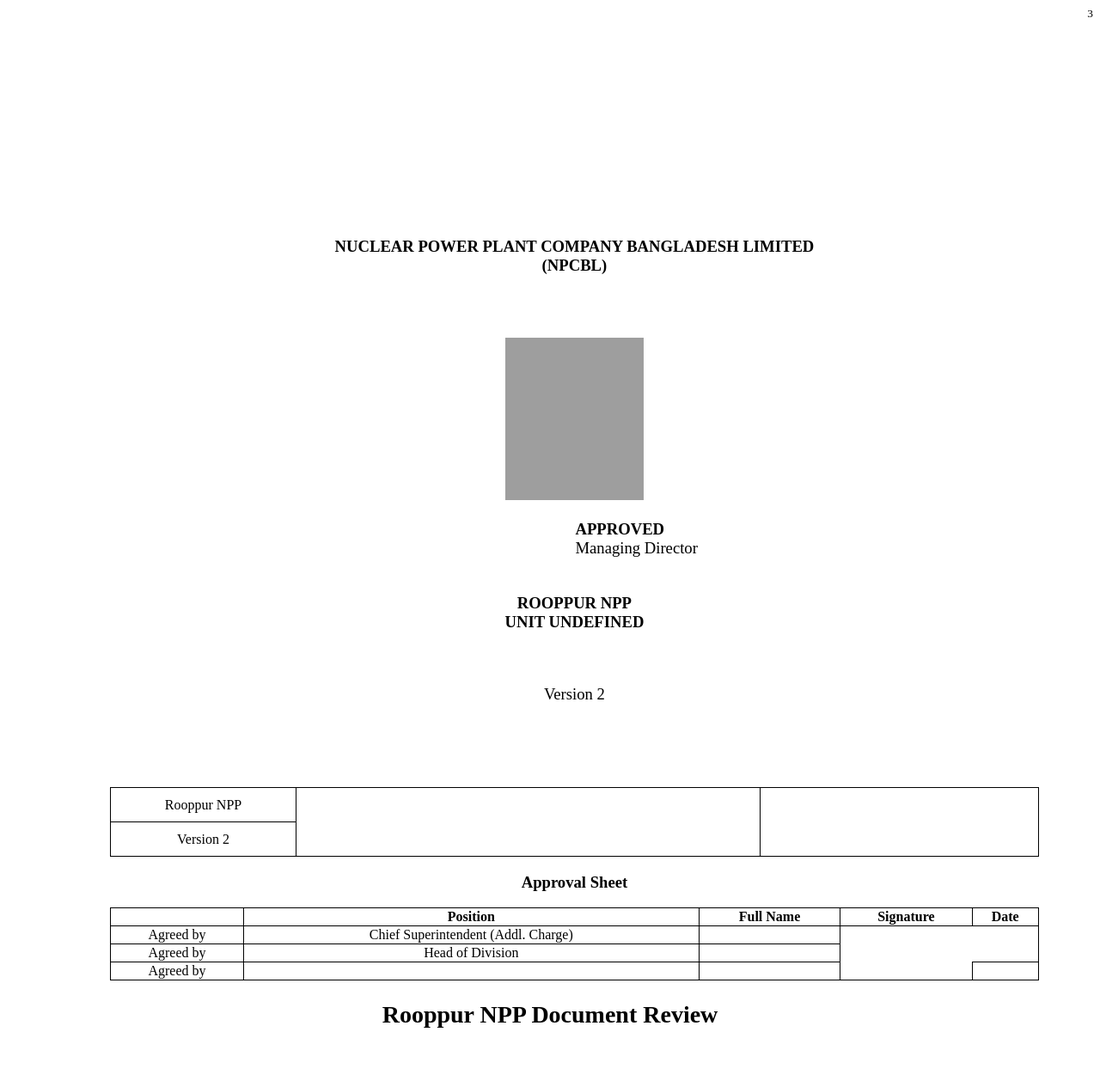
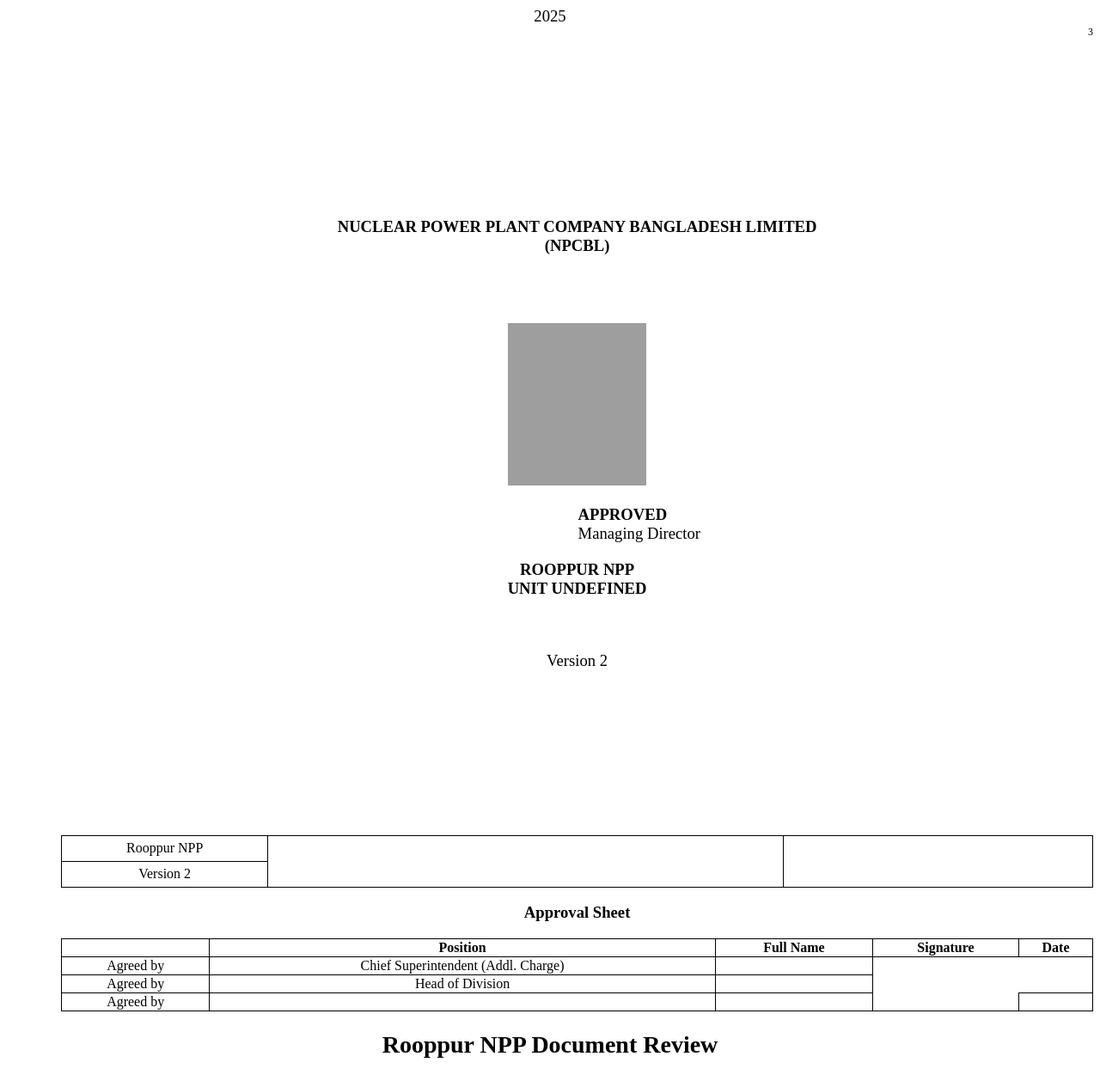
Before and after one commit to tanzrahman/ROMS, a Django app: template templates/document_review/doc_review_complete_report.html in a window 1280 px wide. Shown: the top 1265 px of the page at 86% size. Run offline with Django 5.2, Linux system fonts and the light colour scheme; the template is opened without the code that fills it: values that come from a table or form of the project are taken from there, others are empty; some web fonts are replaced; grey boxes are pictures that could not be loaded.

Commit message:
report finalized

```diff
--- a/templates/document_review/doc_review_complete_report.html
+++ b/templates/document_review/doc_review_complete_report.html
@@ -4,16 +4,6 @@
 <head>
     <meta http-equiv="Content-Type" content="text/html; charset=utf-8">
     <style>
-        @page normal_page {
-            size: A4;
-            margin: 2cm 2cm 2.5cm 2cm;
-
-            @frame footer {
-                -pdf-frame-content: footer_normal;
-                bottom: 1cm;
-                height: 1cm;
-            }
-        }
         @page details_page {
             size: a4 portrait;
             margin: 1cm;
@@ -61,12 +51,41 @@
             font-weight: bold;
         }
 
+         /* --- Front Page --- */
+        @page front_page {
+            size: A4 portrait;
+            margin: 1cm;
+
+            @frame footer {
+                -pdf-frame-content: footer_front;
+                bottom: 1cm;
+                margin-left: 2cm;
+                margin-right: 2cm;
+                height: 1cm;
+            }
+        }
+
+        /* --- Approval Sheet --- */
         @page approval_page {
-            size: a4 portrait;
+            size: A4 portrait;
             margin: 1cm;
 
             @frame footer {
                 -pdf-frame-content: footer_approval;
+                bottom: 1cm;
+                margin-left: 2cm;
+                margin-right: 2cm;
+                height: 1cm;
+            }
+        }
+
+        /* --- Normal Pages --- */
+        @page normal_page {
+            size: A4 portrait;
+            margin: 1cm;
+
+            @frame footer {
+                -pdf-frame-content: footer_normal;
                 bottom: 1cm;
                 margin-left: 2cm;
                 margin-right: 2cm;
@@ -79,14 +98,17 @@
 
 <body style='font-family: "Times New Roman"; font-size: 14pt'>
 
+    <div id="footer_front">
+        <div style="text-align: center; font-size: 14pt;">
+            2025
+        </div>
+    </div>
+
     <div id="footer_approval">
-    <div style="text-align: right; font-size: 10pt;">
+        <div style="text-align: right; font-size: 9pt;">
             3
         </div>
     </div>
-
-<div style='padding:5%;'>
-    <pdf:nexttemplate name="details_page"/>
 
     <!-- ....................................
          ....................................
@@ -94,6 +116,9 @@
          ....................................
          .................................... -->
 
+    <pdf:nexttemplate name="front_page"/>
+
+    <div>
         <!-- front page -->
         <div style="padding-left: 5%; padding-top: 15%;">
             <p style="text-align: center; padding-bottom: 5%; font-weight: bold; font-size: 14pt">NUCLEAR POWER PLANT COMPANY BANGLADESH LIMITED<br>(NPCBL)</p>
@@ -117,7 +142,7 @@
                                         <img height="40" width="150"
                                              src="http://{{ host }}/manpower/user/embedd_signature?hash={{ committee_rev.sd_approval.sign_hash }}">
                                         <!-- Line exactly same width as signature -->
-                                    <div style="width: 10%; border-bottom: 1px solid black; margin: 0 auto;">&nbsp;</div>
+                                        <div style="width: 8%; border-bottom: 1px solid black; margin: 0 auto;">&nbsp;</div>
                                     </td>
                                 </tr>
                             </table>
@@ -132,7 +157,6 @@
                 </tr>
             </table>
 
-        <br>
             <div style="text-align: center">
                 {% if unit == '0' %}
                     <p style="font-weight: bold">ROOPPUR NPP<br>UNIT No. 1, 2</p>
@@ -152,23 +176,23 @@
                     {% endif %}</p>
             </div>
         </div>
-    <br><br><br>
+        <br><br><br><br><br><br><br>
         <!-- approval year in footer -->
-    <div style="text-align: center; font-size: 9pt">
+        <div style="text-align: center; font-size: 14pt">
             <p>{{ committee_rev.sd_approval.signed_on|format_approval_year }}</p>
         </div>
 
-
-<div>
+    </div>
 
     <pdf:nexttemplate name="approval_page"/>
     <pdf:nextpage/>
 
+    <div>
         <!-- heading of approval sheet -->
 
         <div style="padding-left: 5%; font-size: 10pt">
             <table style="width:100%; border-collapse:collapse; text-align:center;">
-            <tr style="height: 40px;">
+                <tr style="height: 30px;">
                     <td style="border:1px solid black; width:20%; vertical-align:middle;">
                         Rooppur NPP
                     </td>
@@ -184,7 +208,7 @@
                     </td>
                 </tr>
 
-            <tr style="height: 40px;">
+                <tr style="height: 30px;">
                     <td style="border:1px solid black; vertical-align:middle;">
                         {% if form.initial.version_of_doc %}
                             Version {{ form.initial.version_of_doc|extract_version_info }}
@@ -297,7 +321,8 @@
          ....................................
          .................................... -->
 
-    <pdf:nexttemplate name="details_page"/>
+
+    <pdf:nexttemplate name="normal_page"/>
     <pdf:nextpage/>
 
     <div>
@@ -334,8 +359,8 @@
         </div>
     </div>
 
-    <pdf:nexttemplate name="details_page"/>
     <pdf:nextpage/>
+
     <div style="padding-bottom:1% ">
         {% if form %}
             <h2>Review Details</h2>
@@ -359,13 +384,10 @@
         {% endif %}
     </div>
     <br><br>
-</div>
+
+    <pdf:nextpage/>
 
     <div>
-    <div>
-        <pdf:nexttemplate name="comment_page"/>
-        <pdf:nextpage/>
-    </div>
         <div style="padding-left: 5%;">
             <div>
                 <table style="width: 100%; text-align: left; border: 1px solid dimgrey; font-size: 12pt">
--- a/templates/document_review/pms_doc_review_complete_report.html
+++ b/templates/document_review/pms_doc_review_complete_report.html
@@ -176,7 +176,7 @@
                     {% endif %}</p>
             </div>
         </div>
-        <br><br><br><br><br><br><br><br><br><br>
+        <br><br><br><br><br><br><br>
         <!-- approval year in footer -->
         <div style="text-align: center; font-size: 14pt">
             <p>{{ committee_rev.sd_approval.signed_on|format_approval_year }}</p>
```
Lines whose indentation alone changed are shown as unchanged.
